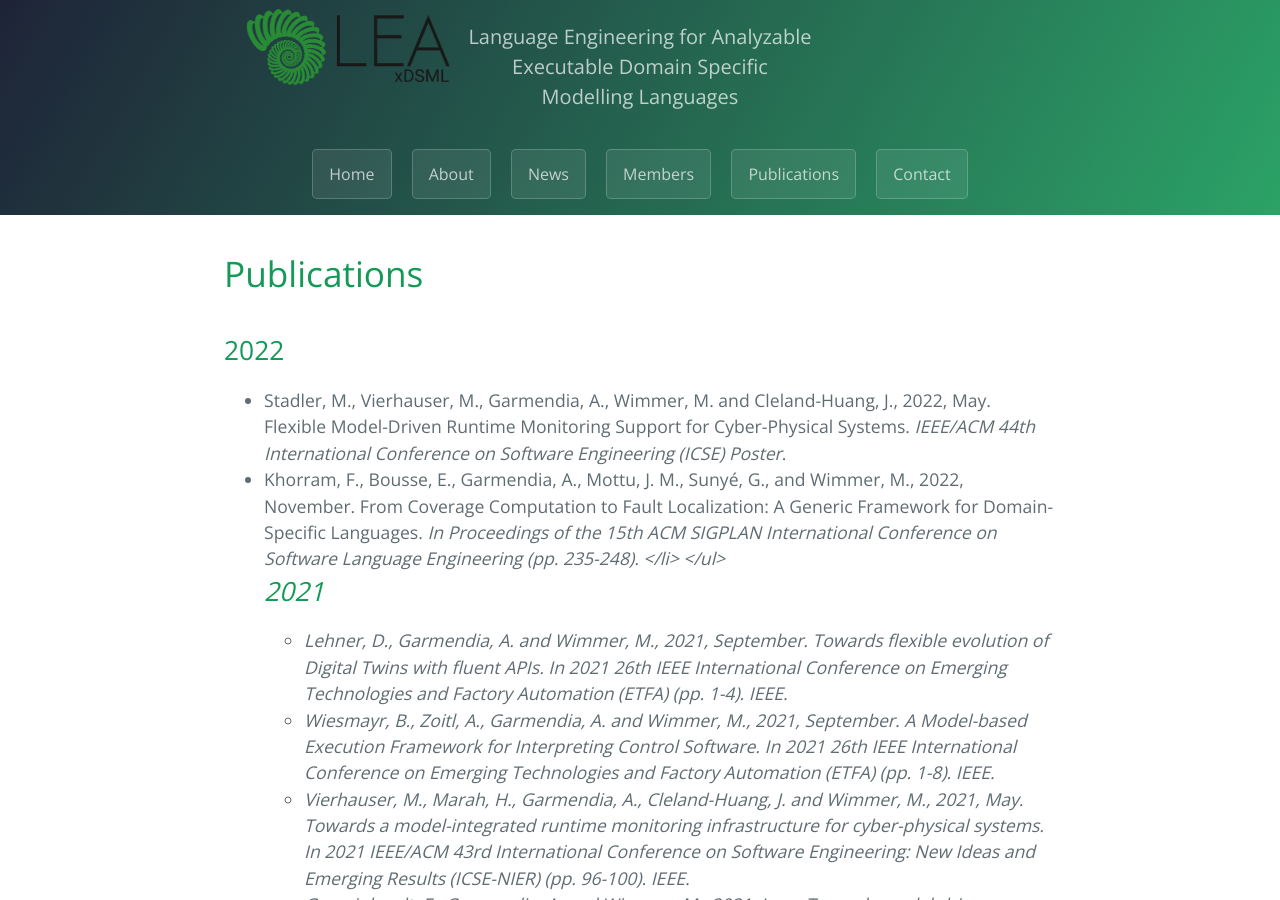
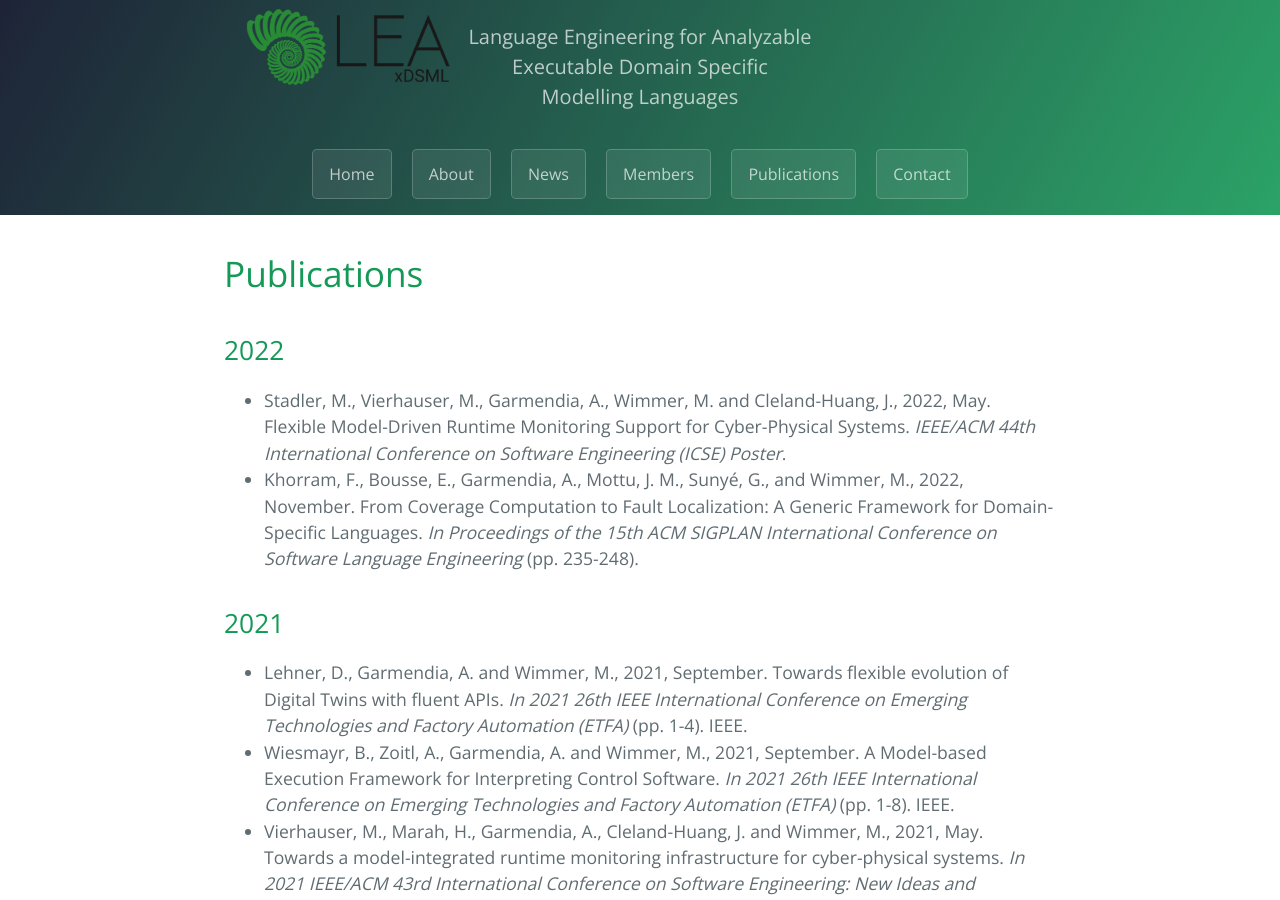
Before and after one commit to jku-win-se/Lea-xDSML, a Jekyll site: the page built from pages/publications/index.md, in a window 1280 px wide and 900 px high. Built offline with Jekyll 4.4.1, drawn with Linux system fonts in a browser that asks for light colours.

Commit message:
minor changes

```diff
--- a/pages/publications/index.md
+++ b/pages/publications/index.md
@@ -10,7 +10,7 @@ layout: index
      Stadler, M., Vierhauser, M., Garmendia, A., Wimmer, M. and  Cleland-Huang, J., 2022, May. Flexible Model-Driven Runtime Monitoring Support for Cyber-Physical Systems. <i>IEEE/ACM 44th International Conference on Software Engineering (ICSE) Poster</i>.
     </li>
     <li>
-     Khorram, F., Bousse, E., Garmendia, A., Mottu, J. M., Sunyé, G., and Wimmer, M., 2022, November. From Coverage Computation to Fault Localization: A Generic Framework for Domain-Specific Languages. <i>In Proceedings of the 15th ACM SIGPLAN International Conference on Software Language Engineering<i> (pp. 235-248).
+     Khorram, F., Bousse, E., Garmendia, A., Mottu, J. M., Sunyé, G., and Wimmer, M., 2022, November. From Coverage Computation to Fault Localization: A Generic Framework for Domain-Specific Languages. <i>In Proceedings of the 15th ACM SIGPLAN International Conference on Software Language Engineering</i> (pp. 235-248).
     </li>
 </ul>
 
```
